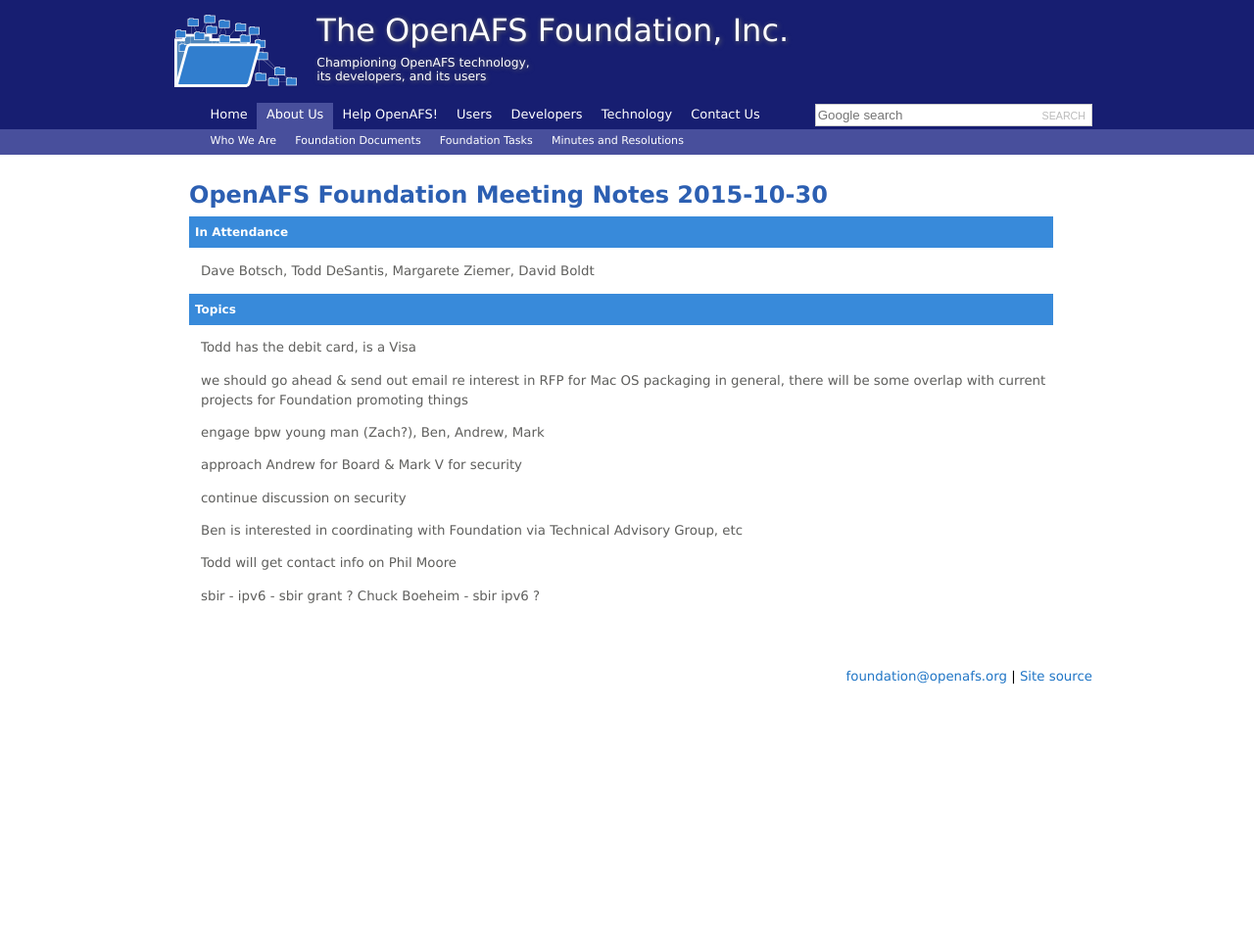
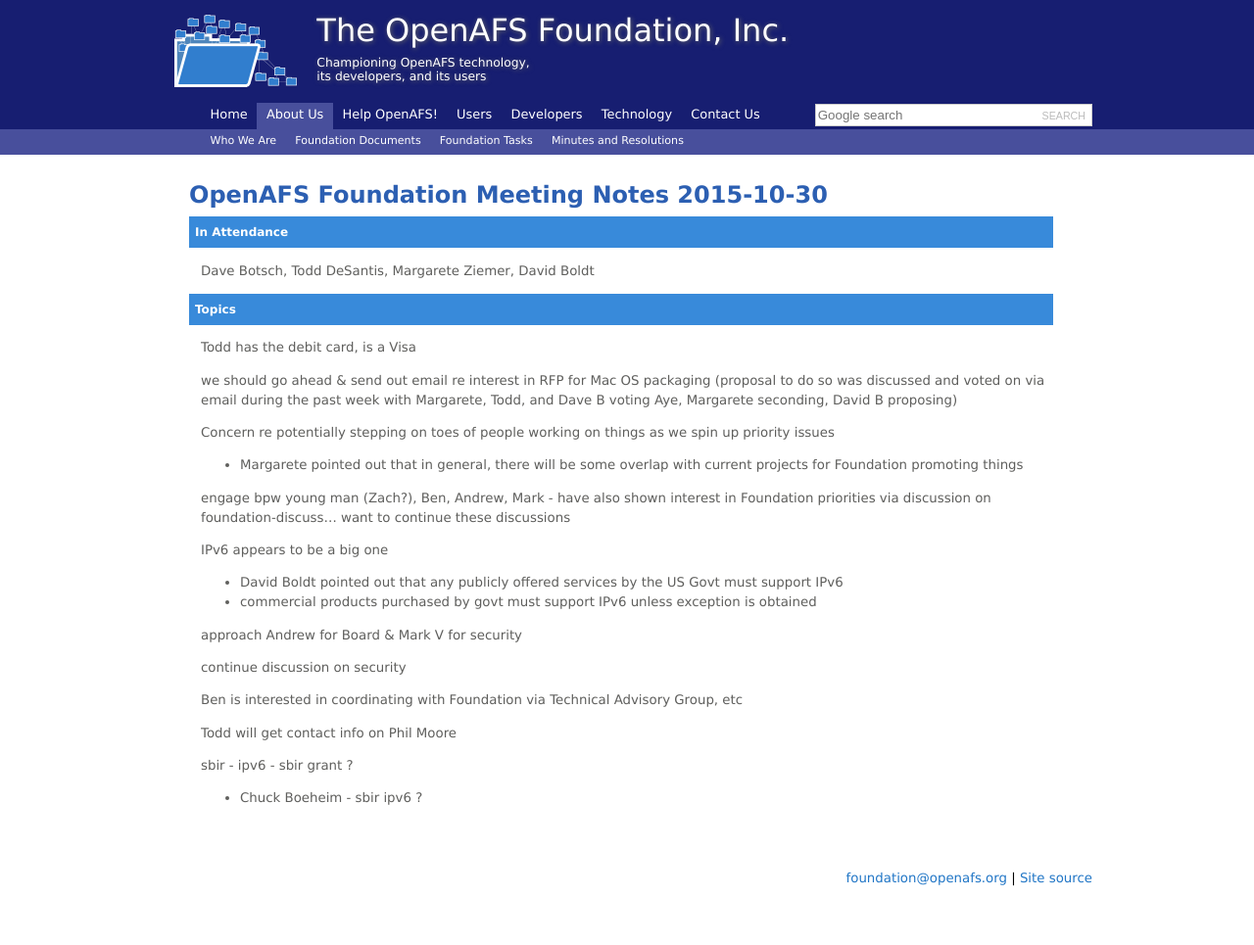
Before and after one commit to openafsfoundation/openafsfoundation.org, a Jekyll site: the page built from about/minutes/2015-10-30/index.md, in a window 1280 px wide. Shown: the whole page at 98% size. Built offline with Jekyll 4.4.1, drawn with Linux system fonts in a browser that asks for light colours; before the commit the page ends 900 px from its top, so only the background shows below that.

Commit message:
Update index.md

```diff
--- a/about/minutes/2015-10-30/index.md
+++ b/about/minutes/2015-10-30/index.md
@@ -16,10 +16,16 @@
 
 Todd has the debit card, is a Visa
 
-we should go ahead & send out email re interest in RFP for Mac OS packaging
-in general, there will be some overlap with current projects for Foundation promoting things
+we should go ahead & send out email re interest in RFP for Mac OS packaging (proposal to do so was discussed and voted on via email during the past week with Margarete, Todd, and Dave B voting Aye, Margarete seconding, David B proposing)
 
-engage bpw young man (Zach?), Ben, Andrew, Mark
+Concern re potentially stepping on toes of people working on things as we spin up priority issues
+* Margarete pointed out that in general, there will be some overlap with current projects for Foundation promoting things
+
+engage bpw young man (Zach?), Ben, Andrew, Mark - have also shown interest in Foundation priorities via discussion on foundation-discuss... want to continue these discussions
+
+IPv6 appears to be a big one
+* David Boldt pointed out that any publicly offered services by the US Govt must support IPv6
+* commercial products purchased by govt must support IPv6 unless exception is obtained
 
 approach Andrew for Board & Mark V for security
 
@@ -30,4 +36,4 @@
 Todd will get contact info on Phil Moore
 
 sbir - ipv6 - sbir grant ?
-Chuck Boeheim - sbir ipv6 ?
+* Chuck Boeheim - sbir ipv6 ?
```
